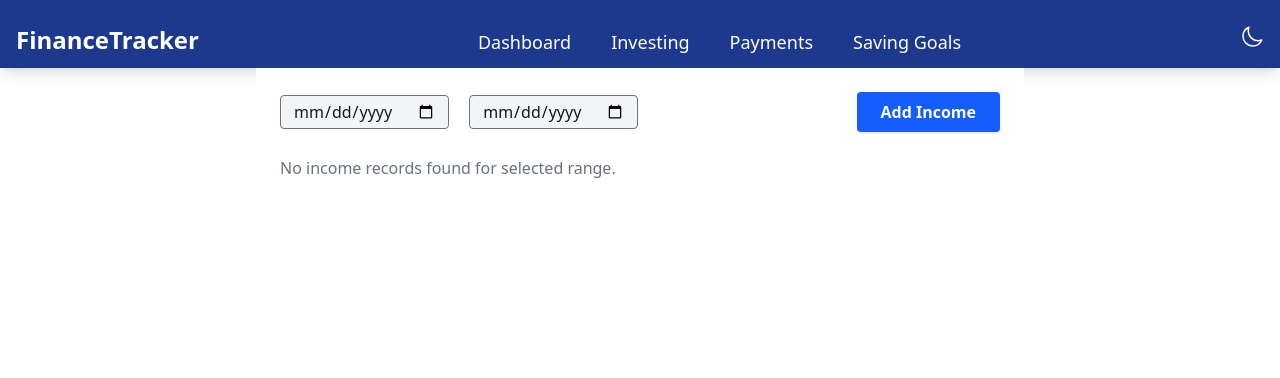
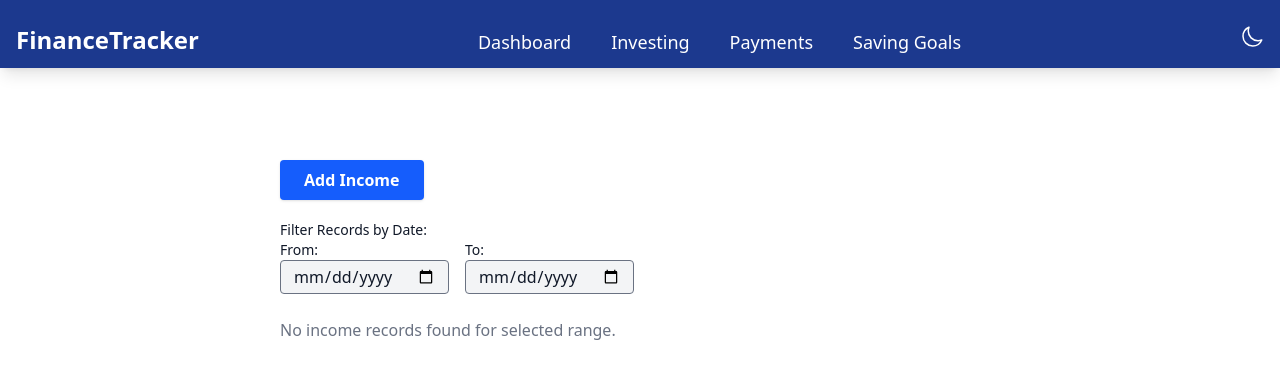
Before and after one commit to chaminipalliyaguru/Personal_Finance_Dashboard, a SvelteKit app: page /investing in a window 1280 px wide. Shown: the top 378 px of the page. Built offline with nearby package versions, Linux system fonts and the light colour scheme.

Commit message:
bugs fix

```diff
--- a/src/routes/investing/+page.svelte
+++ b/src/routes/investing/+page.svelte
@@ -1,11 +1,12 @@
-<script>
+<script lang="ts">
 	import { browser } from '$app/environment';
 	import NewIncome from '../../components/newIncome.svelte';
 	import { editableIncome } from '../../store/incomeStore';
+	import type { IncomeEntry } from '../../types/types';
 
 	let showComponent = false;
-	let incomeList = [];
-	let filteredList = [];
+	let incomeList: IncomeEntry[] = [];
+	let filteredList: IncomeEntry[] = [];
 	let fromDate = '';
 	let toDate = '';
 
@@ -20,8 +21,9 @@
 
 	function loadData() {
 		if (!browser) return;
-
-		incomeList = JSON.parse(localStorage.getItem('incomeList')) || [];
+		// get the data from local storage
+		const storedData = localStorage.getItem('incomeList');
+		incomeList = storedData ? JSON.parse(storedData) : [];
 		filteredList = [...incomeList];
 	}
 
@@ -37,7 +39,7 @@
 		});
 	}
 
-	function deleteEntry(index) {
+	function deleteEntry(index: number) {
 		if (confirm('Are you sure you want to delete this entry?')) {
 			incomeList.splice(index, 1);
 			localStorage.setItem('incomeList', JSON.stringify(incomeList));
@@ -45,8 +47,10 @@
 		}
 	}
 
-	function editEntry(index) {
-		editableIncome.set(filteredList[index]);
+	function editEntry(index: number) {
+		const entry = incomeList[index];
+		if (!entry) return;
+		editableIncome.set(entry);
 		showComponent = true;
 	}
 
@@ -56,13 +60,26 @@
 </script>
 
 {#if showComponent}
+	<div class="m-5">
 		<NewIncome on:close={handleCloseForm} />
+	</div>
 {:else}
 	<!-- Updated styles for dark mode -->
-	<div class="mx-auto max-w-3xl bg-white p-6 text-gray-900 dark:bg-gray-800 dark:text-gray-100">
+	<div
+		class="mx-auto mt-12 max-w-3xl bg-white p-6 text-gray-900 dark:bg-gray-800 dark:text-gray-100"
+	>
+		<button
+			on:click={handleClick}
+			class="my-5 cursor-pointer rounded bg-blue-600 px-6 py-2 font-semibold text-white shadow transition duration-200 hover:bg-blue-700 dark:bg-blue-500 dark:hover:bg-blue-600"
+		>
+			Add Income
+		</button>
 		<!-- Top Bar -->
+		<p class="text-sm">Filter Records by Date:</p>
 		<div class="mb-6 flex items-center justify-between">
-			<div class="space-x-4">
+			<div class="items-center space-x-4 md:flex">
+				<div>
+					<p class="text-sm">From:</p>
 					<input
 						type="date"
 						bind:value={fromDate}
@@ -70,6 +87,9 @@
 						placeholder="From"
 						on:change={filterByDate}
 					/>
+				</div>
+				<div>
+					<p class="text-sm">To:</p>
 					<input
 						type="date"
 						bind:value={toDate}
@@ -78,13 +98,7 @@
 						on:change={filterByDate}
 					/>
 				</div>
-
-			<button
-				on:click={handleClick}
-				class="rounded bg-blue-600 px-6 py-2 font-semibold text-white shadow transition duration-200 hover:bg-blue-700 dark:bg-blue-500 dark:hover:bg-blue-600"
-			>
-				Add Income
-			</button>
+			</div>
 		</div>
 
 		<!-- Records Section -->
@@ -117,6 +131,19 @@
 			{/each}
 		{:else}
 			<p class="text-gray-500 dark:text-gray-400">No income records found for selected range.</p>
+			<!--  clear filter button -->
+			{#if fromDate || toDate}
+				<button
+					on:click={() => {
+						fromDate = '';
+						toDate = '';
+						filterByDate();
+					}}
+					class="mt-4 rounded bg-blue-600 px-4 py-2 text-white hover:bg-blue-700 dark:bg-blue-500 dark:hover:bg-blue-600"
+				>
+					Clear Filter
+				</button>
+			{/if}
 		{/if}
 	</div>
 {/if}
--- a/src/store/incomeStore.js
+++ b/src/store/incomeStore.js
@@ -1,3 +1,3 @@
 import { writable } from 'svelte/store';
 
-export const editableIncome = writable(null);
+export const editableIncome = writable();
--- /dev/null
+++ b/src/types/types.ts
@@ -0,0 +1,5 @@
+export interface IncomeEntry {
+	source: string;
+	amount: number;
+	date: string;
+}
```
Lines whose indentation alone changed are shown as unchanged.
